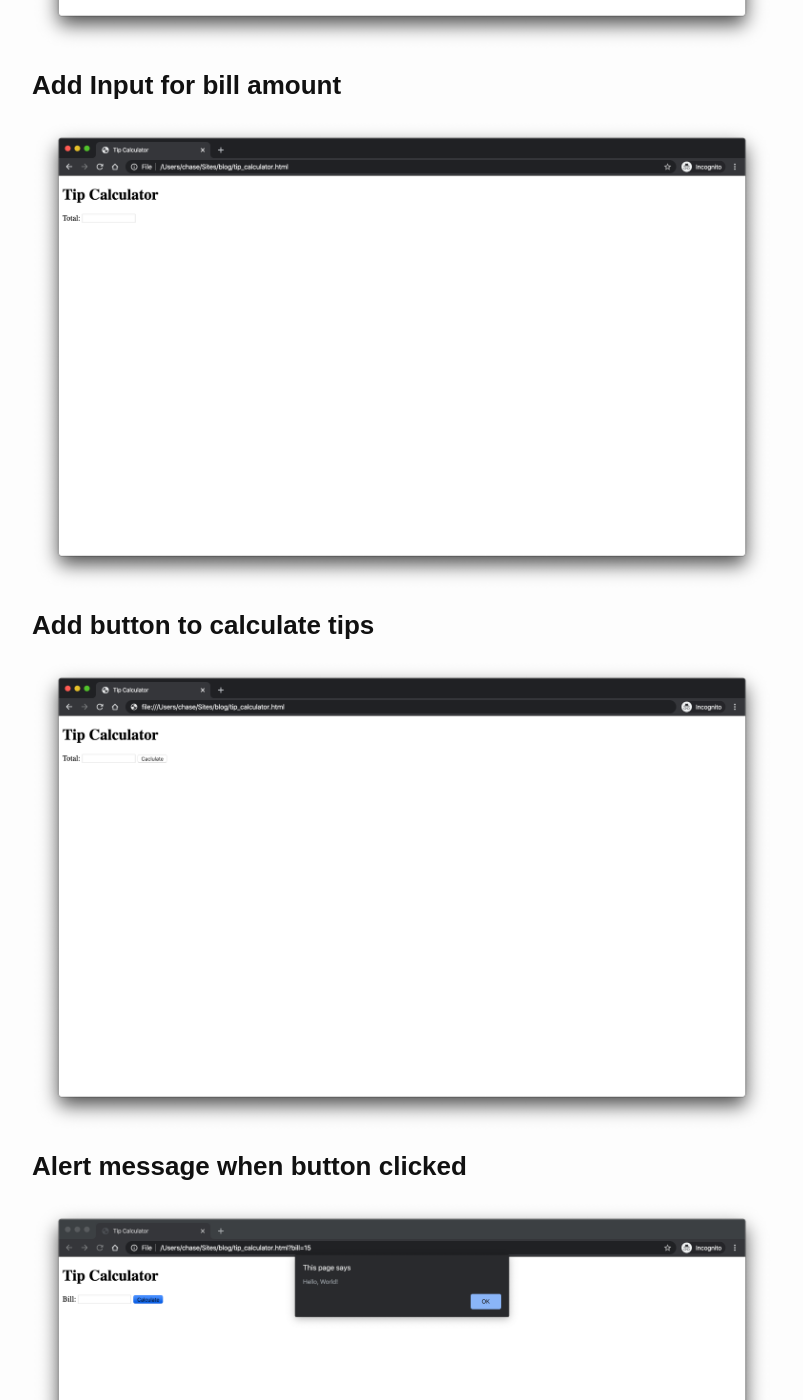
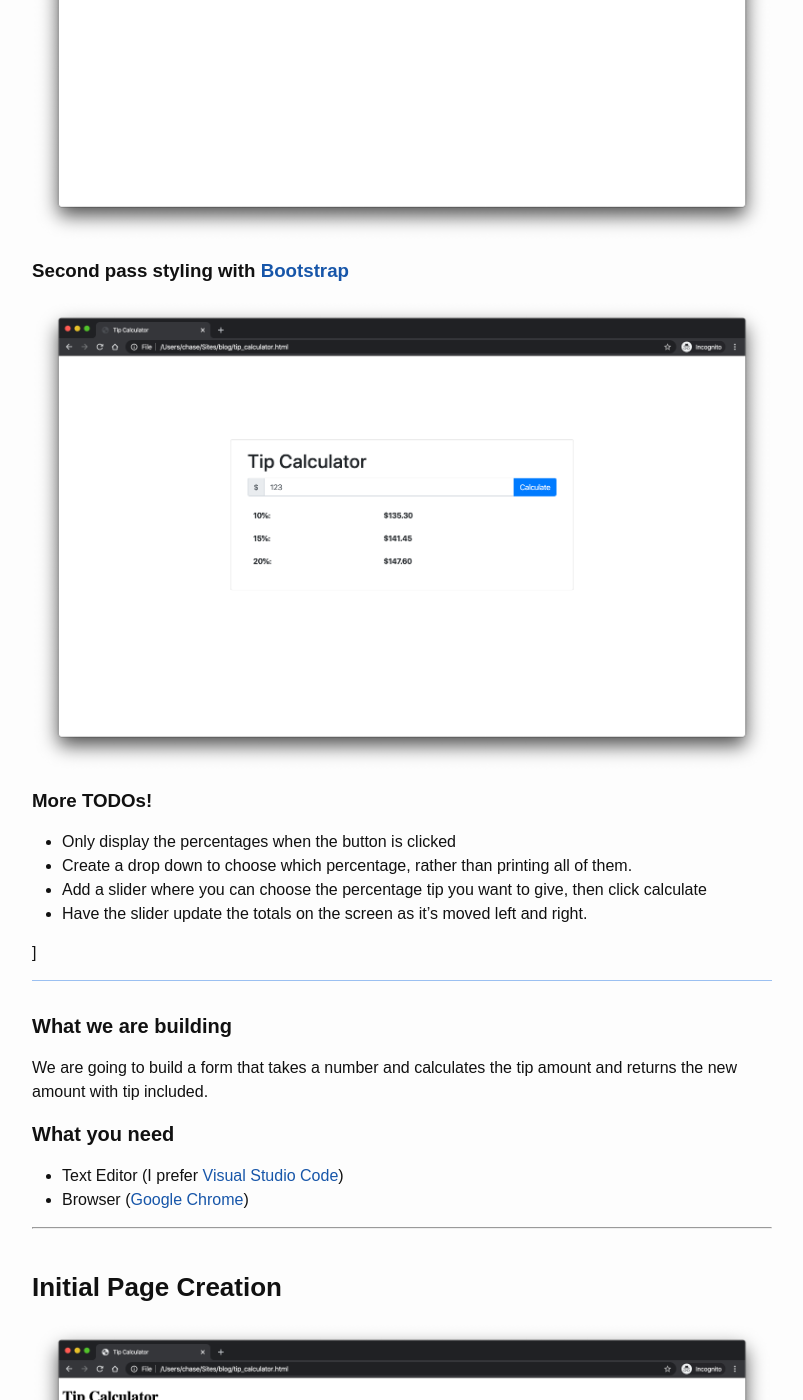
Before and after one commit to clettenberg/blog, a Jekyll site: the page built from _posts/2020-01-26-learn-by-doing-tip-calculator.md, in a window 1280 px wide and 1400 px high, scrolled down 3870 px. Shown: the whole window, without its empty margins (238-1041 px from the left). Built offline with Jekyll 4.4.1, drawn with Linux system fonts in a browser that asks for light colours; some web fonts are replaced; a style sheet for code colours, icons or effects is not loaded; some of the changed text lies outside the part shown.

Commit message:
Add more steps to the tip calculator

```diff
--- a/_posts/2020-01-26-learn-by-doing-tip-calculator.md
+++ b/_posts/2020-01-26-learn-by-doing-tip-calculator.md
@@ -42,3 +42,22 @@
 ### Alert message with tip totals
 
 ![tip alert](/assets/img/tip_calculator/tip_alert.png){: .post-img }
+
+### Display totals in a table
+
+![table](/assets/img/tip_calculator/table.png){: .post-img }
+
+### Initial styling with [Bootstrap](https://getbootstrap.com/)
+
+![initial bootstrap](/assets/img/tip_calculator/bootstrap_initial.png){: .post-img }
+
+### Second pass styling with [Bootstrap](https://getbootstrap.com/)
+
+![second pass](/assets/img/tip_calculator/bootstrap_second.png){: .post-img }
+
+### More TODOs!
+
+* Only display the percentages when the button is clicked
+* Create a drop down to choose which percentage, rather than printing all of them.
+* Add a slider where you can choose the percentage tip you want to give, then click calculate
+* Have the slider update the totals on the screen as it's moved left and right.
```
Also changed, not shown: assets/img/tip_calculator/bootstrap_initial.png (added), assets/img/tip_calculator/bootstrap_second.png (added), assets/img/tip_calculator/table.png (added).
